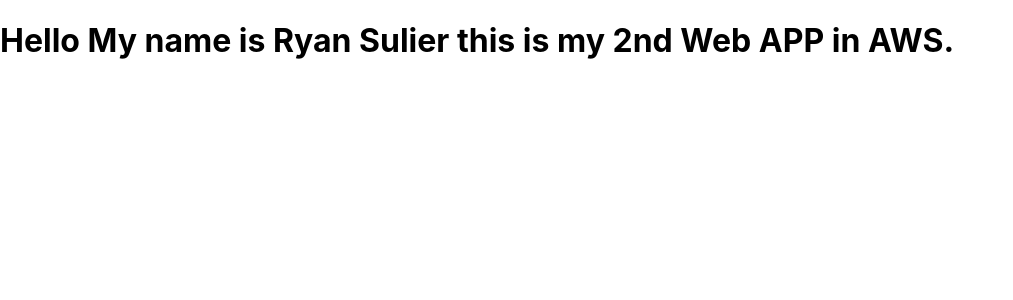
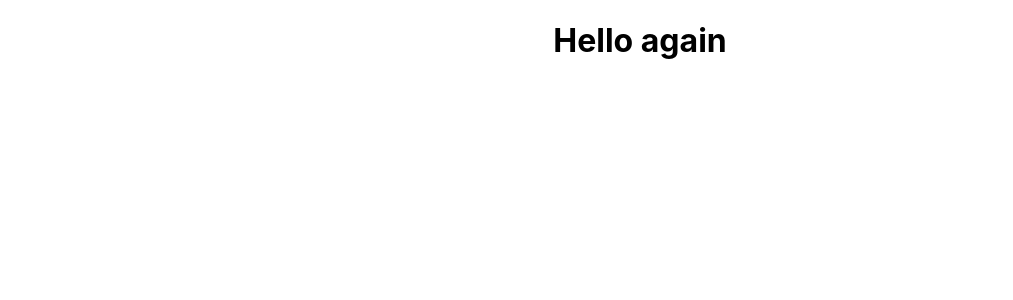
Before and after one commit to rswisky/reactapp1, a React (Create React App) app: page / in a window 1280 px wide. Shown: the top 300 px of the page, without its empty margins (0-1013 px from the left). Built offline with nearby package versions, Linux system fonts and the light colour scheme.

Commit message:
Update App.js

```diff
--- a/src/App.js
+++ b/src/App.js
@@ -3,7 +3,10 @@
 
 function App() {
     return (
-        <h1> Hello My name is  Ryan Sulier this is my 2nd Web APP in AWS. </h1>
+        <div>
+          <h1 style={{'text-align':'center'}}>Hello again </h1>
+           <storage/>
+       </div>
     );
 }
 
```
